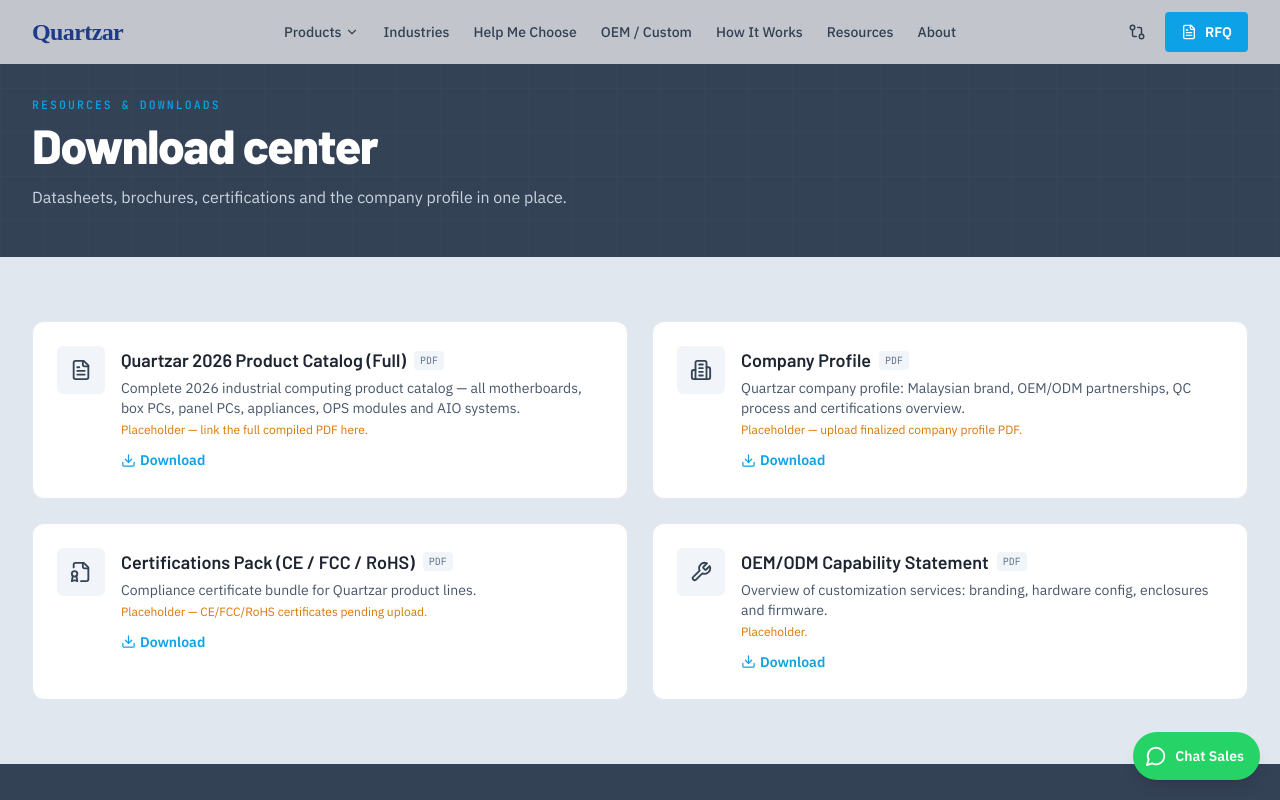
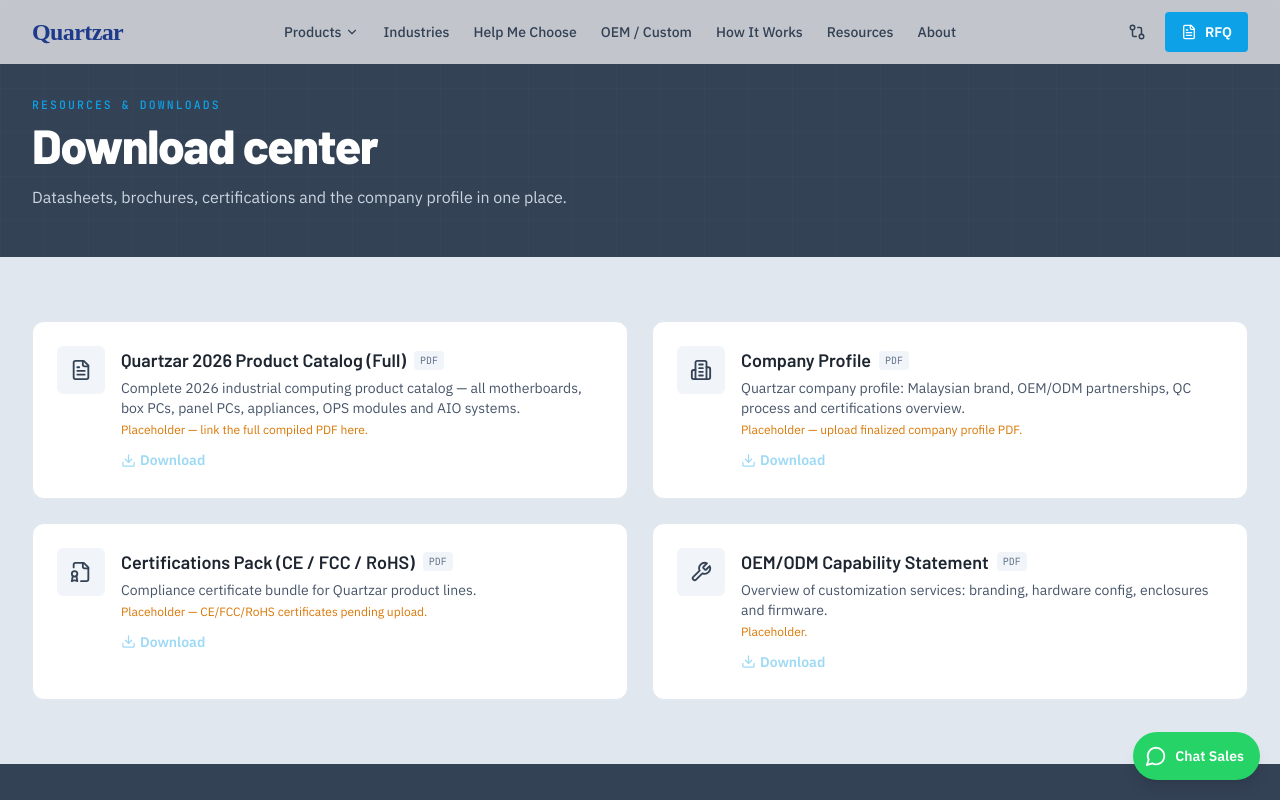
Before and after one commit to sjteo398/techup-catalog, a React (Vite) app: page /resources in a window 1280 px wide. Shown: the top 800 px of the page. Built offline with nearby package versions, Linux system fonts and the light colour scheme; a web font is replaced by a local one.

Commit message:
Remove active resource download links and set blue download buttons to semi-transparent and unclickable

```diff
--- a/public/data/resources.json
+++ b/public/data/resources.json
@@ -4,7 +4,7 @@
     "type": "Catalog",
     "format": "PDF",
     "description": "Complete 2026 industrial computing product catalog — all motherboards, box PCs, panel PCs, appliances, OPS modules and AIO systems.",
-    "url": "/catalog/datasheets/page-04.png",
+    "url": null,
     "flag": "Placeholder — link the full compiled PDF here."
   },
   {
@@ -12,7 +12,7 @@
     "type": "Company",
     "format": "PDF",
     "description": "Quartzar company profile: Malaysian brand, OEM/ODM partnerships, QC process and certifications overview.",
-    "url": "#",
+    "url": null,
     "flag": "Placeholder — upload finalized company profile PDF."
   },
   {
@@ -20,7 +20,7 @@
     "type": "Compliance",
     "format": "PDF",
     "description": "Compliance certificate bundle for Quartzar product lines.",
-    "url": "#",
+    "url": null,
     "flag": "Placeholder — CE/FCC/RoHS certificates pending upload."
   },
   {
@@ -28,7 +28,7 @@
     "type": "OEM",
     "format": "PDF",
     "description": "Overview of customization services: branding, hardware config, enclosures and firmware.",
-    "url": "#",
+    "url": null,
     "flag": "Placeholder."
   }
 ]
--- a/src/pages/Resources.jsx
+++ b/src/pages/Resources.jsx
@@ -34,7 +34,9 @@ export default function Resources() {
                   </div>
                   <p className="mt-1 text-sm text-slate-600">{r.description}</p>
                   {r.flag && <p className="mt-1 text-xs text-amber-600">{r.flag}</p>}
-                  <a href={r.url} target="_blank" rel="noopener noreferrer" className="mt-3 inline-flex items-center gap-1 text-sm font-semibold text-[hsl(var(--accent))] hover:underline"><Download size={15} /> Download</a>
+                  <span className="mt-3 inline-flex items-center gap-1 text-sm font-semibold text-[hsl(var(--accent))] opacity-40 cursor-not-allowed select-none pointer-events-none" aria-disabled="true">
+                    <Download size={15} /> Download
+                  </span>
                 </div>
               </div>
             );
```
Also changed, not shown: 1 other file (tests, documents, lock files or other folders).
